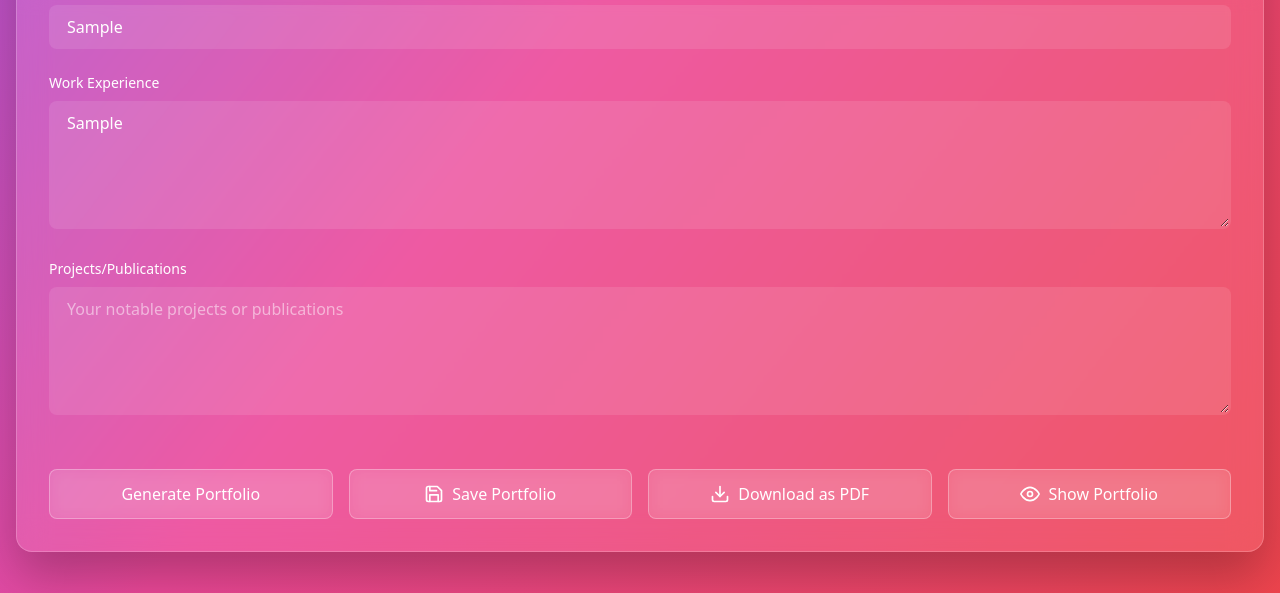
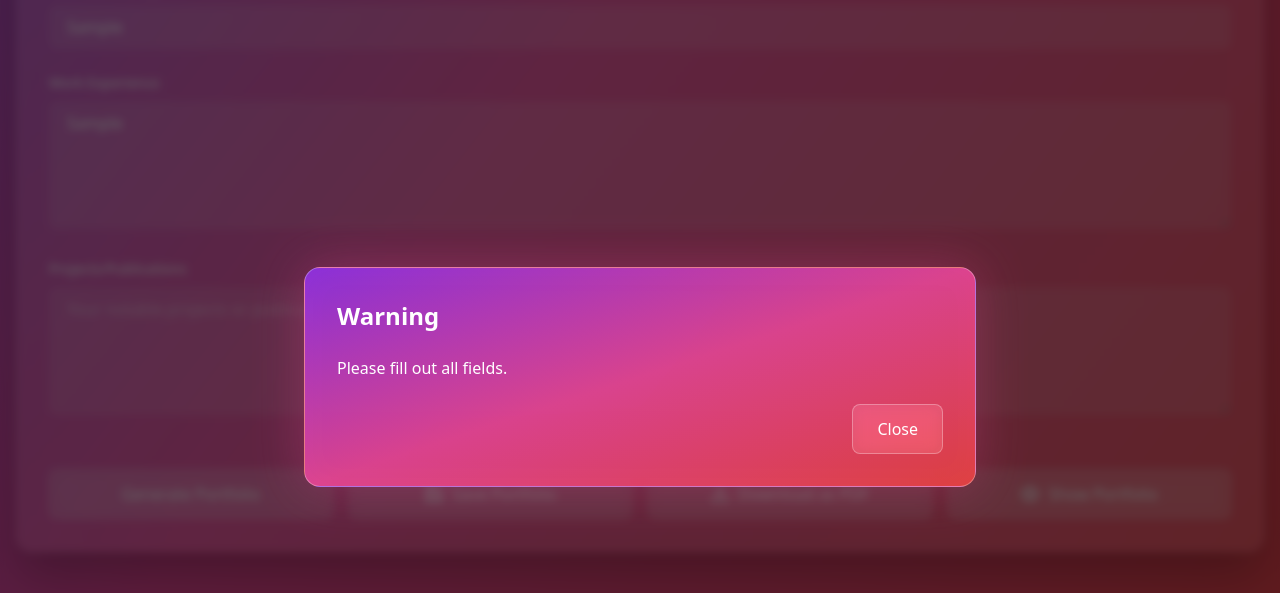
Before and after one commit to rocketom24/Portfolio-Generator, a website: page index.html in a window 1280 px wide. Both pictures are taken after typing "Sample", "name@example.com", "Sample", "Sample", "Sample", "Sample" into the empty fields and a click on the button "Generate Portfolio". Shown: the part 874-1467 px from the top of the page. Drawn offline with nearby package versions, Linux system fonts and the light colour scheme.

Commit message:
generate portfoilo button added

```diff
--- a/index.html
+++ b/index.html
@@ -237,6 +237,22 @@
         </div>
       </div>
 
+      <div id="messageModal" class="modal-overlay hidden">
+        <div class="modal-content">
+          <h2 class="text-2xl font-bold text-white mb-6" id="messageModalTitle"></h2>
+          <p class="text-white" id="messageModalContent"></p>
+          <div class="flex justify-end gap-4 mt-6">
+            <button
+              type="button"
+              onclick="closeMessageModal()"
+              class="gradient-button px-6 py-3 text-white rounded-lg font-medium hover:scale-105"
+            >
+              Close
+            </button>
+          </div>
+        </div>
+      </div>
+
       <div id="savedPortfoliosModal" class="modal-overlay hidden">
         <div class="modal-content max-h-96 overflow-y-auto">
           <h2 class="text-2xl font-bold text-white mb-6">Saved Portfolios</h2>
--- a/script.js
+++ b/script.js
@@ -54,7 +54,37 @@ function updateImagePreview() {
 
 // Portfolio actions
 function generatePortfolio() {
-  console.log('Generating portfolio...');
+  const fullName = document.getElementById('fullName').value;
+  const contactInfo = document.getElementById('contactInfo').value;
+  const bio = document.getElementById('bio').value;
+  const skills = document.getElementById('skills').value;
+  const education = document.getElementById('education').value;
+  const experience = document.getElementById('experience').value;
+  const projects = document.getElementById('projects').value;
+
+  if (!fullName || !contactInfo || !bio || !skills || !education || !experience || !projects) {
+    showMessageModal('Warning', 'Please fill out all fields.');
+    return;
+  }
+
+  // Assuming validation is successful
+  showMessageModal('Success', 'Portfolio generated successfully.');
+}
+
+function showMessageModal(title, content) {
+  document.getElementById('messageModalTitle').textContent = title;
+  document.getElementById('messageModalContent').textContent = content;
+  const modal = document.getElementById('messageModal');
+  const contentDiv = modal.querySelector('.modal-content');
+  modal.classList.remove('hidden');
+  setTimeout(() => contentDiv.classList.add('show'), 10);
+}
+
+function closeMessageModal() {
+  const modal = document.getElementById('messageModal');
+  const contentDiv = modal.querySelector('.modal-content');
+  contentDiv.classList.remove('show');
+  setTimeout(() => modal.classList.add('hidden'), 300);
 }
 
 async function savePortfolio() {
```
